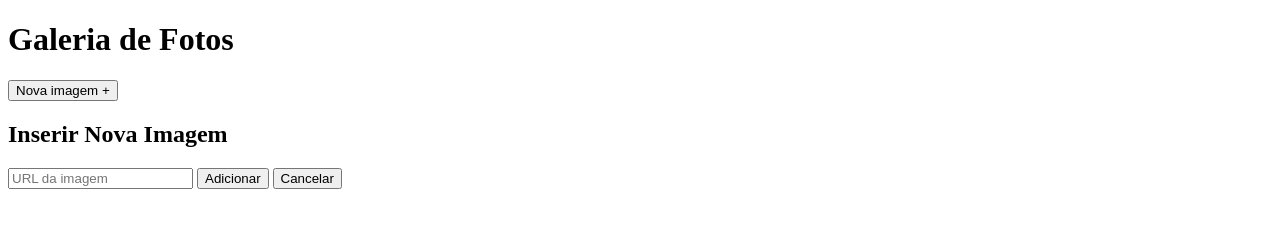
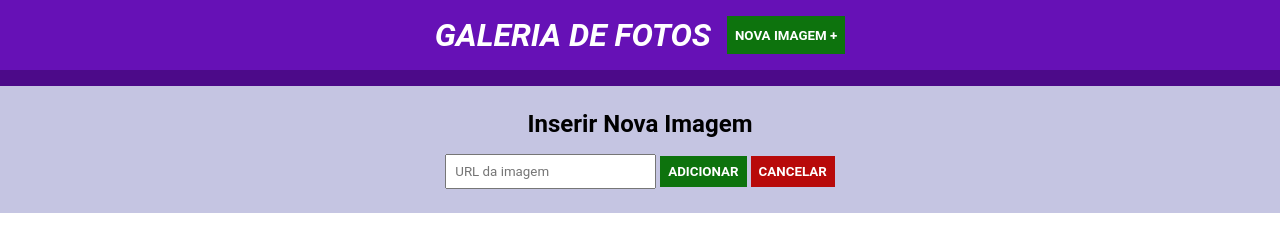
Before and after one commit to guilhermehenriquemartins/Conhe-a-o-jQuery---EBAC, a plain HTML site: page index.html in a window 1280 px wide. Drawn offline with nearby package versions, Linux system fonts and the light colour scheme.

Commit message:
Primeira Aula de jQuery

```diff
--- /dev/null
+++ b/first.css
@@ -0,0 +1,50 @@
+@charset "UTF-8";
+
+* {
+  margin: 0px;
+  padding: 0px;
+  font-family: Roboto, sans-serif;
+  box-sizing: border-box;
+}
+
+header {
+  background-color: rgb(102, 17, 182);
+  display: flex;
+  padding: 16px 0px;
+  justify-content: center;
+  color: white;
+  text-transform: uppercase;
+  font-style: italic;
+  border-bottom: 16px solid rgb(76, 10, 137);
+}
+
+header button {
+  margin-left: 16px;
+}
+
+form {
+  background-color: rgb(197, 197, 226);
+  padding: 24px 0px;
+  text-align: center;
+}
+
+form h2 {
+  margin-bottom: 16px;
+}
+
+input, button {
+  padding: 8px;
+}
+
+button {
+  background-color: rgb(13, 115, 13);
+  border: none;
+  color: white;
+  cursor: pointer;
+  font-weight: bold;
+  text-transform: uppercase;
+}
+
+button[type='reset'] {
+  background-color: rgb(184, 10, 10);
+}
--- a/index.html
+++ b/index.html
@@ -4,6 +4,7 @@
   <meta charset="UTF-8">
   <meta name="viewport" content="width=device-width, initial-scale=1.0">
   <title>Document</title>
+  <link rel="stylesheet" href="first.css">
 </head>
 <body>
   <header>
@@ -16,5 +17,7 @@
     <button type="submit">Adicionar</button>
     <button type="reset">Cancelar</button>
   </form>
+  <script src="https://code.jquery.com/jquery-3.7.1.min.js"></script>
+  <script src="programando.js"></script>
 </body>
 </html>
--- /dev/null
+++ b/programando.js
@@ -0,0 +1,3 @@
+$(document).ready(function() {
+  $('header button')
+})
```
